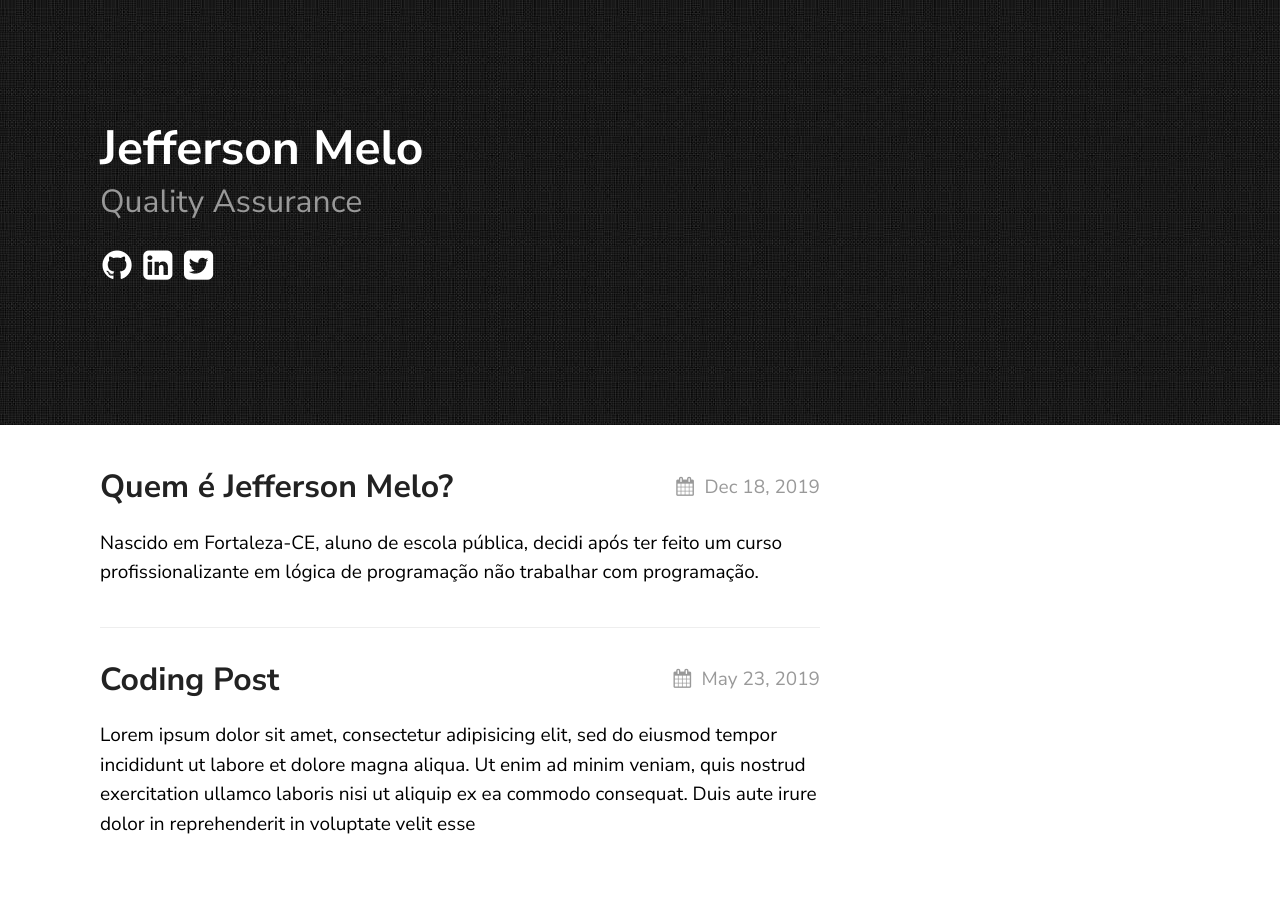
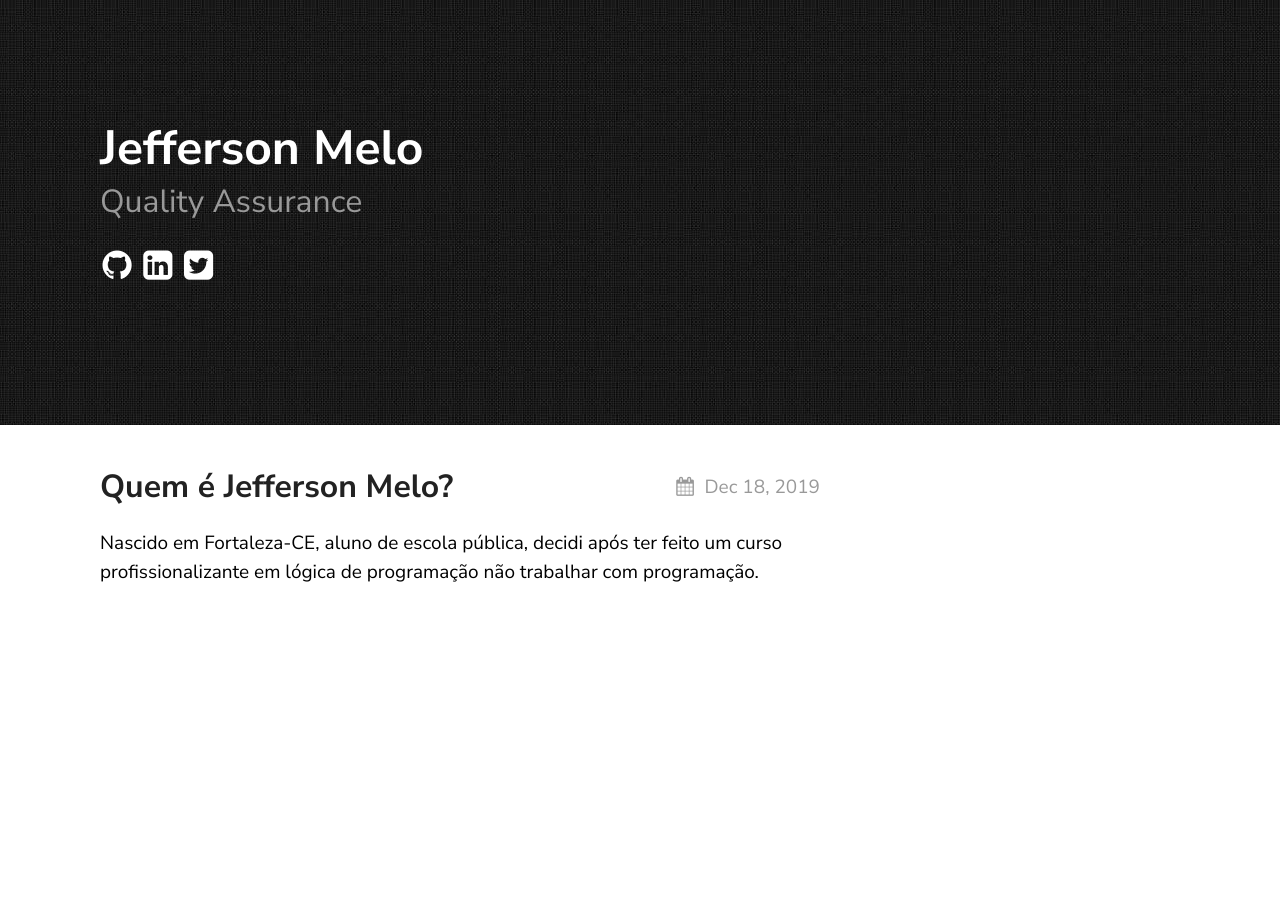
Before and after one commit to jeffersonmello8/jeffersonmello8.github.io, a Jekyll site: the page built from index.md, in a window 1280 px wide. Built offline with Jekyll 4.4.1, drawn with Linux system fonts in a browser that asks for light colours.

````diff
--- a/_includes/post_header.html
+++ b/_includes/post_header.html
@@ -3,7 +3,7 @@
 	<h1>{{ page.title }}</h1>
 	<h4 class="post-description">{{ page.description }}</h4>
 	<div class="post-date" style="margin-top:20px">
-		Published on {{ page.date | date: date_format }}
+		Publicado em {{ page.date | date: date_format }}
 	</div>
 	<ul class="post-tags">
 		{%- for tag in page.categories -%}
--- a/_posts/2019-12-18-coding-post.markdown
+++ /dev/null
@@ -1,32 +0,0 @@
----
-layout: post
-title:  "Coding Post"
-description: An example post which shows code rendering.
-date:   2019-05-23 21:03:36 +0530
-categories: Javascript NodeJS
----
-Lorem ipsum dolor sit amet, consectetur adipisicing elit, sed do eiusmod tempor incididunt ut labore et dolore magna aliqua. Ut enim ad minim veniam, quis nostrud exercitation ullamco laboris nisi ut aliquip ex ea commodo consequat. Duis aute irure dolor in reprehenderit in voluptate velit esse
-
-```javascript
-const express = require('express')
-const app = express()
-
-app.get('/', function (req, res) {
-  res.send('Hello World')
-})
-
-app.listen(3000)
-```
-
-Lorem ipsum dolor sit amet, consectetur adipisicing elit. Aliquam qui voluptatem excepturi nemo similique atque sapiente aperiam, dolorum deleniti! Esse quam perferendis temporibus nemo at molestias necessitatibus tenetur cupiditate sapiente. Lorem ipsum dolor sit amet, consectetur adipisicing elit. Nihil et voluptatibus non labore officiis assumenda, distinctio perspiciatis blanditiis nesciunt rerum molestias impedit fugiat nulla qui libero minima quasi! Libero, iure.
-
-```scss
-body {
-	font-family: 'Nunito Sans', sans-serif;
-	line-height: 1.5em;
-	margin: 0;
-	-webkit-font-smoothing: antialiased;
-	-moz-osx-font-smoothing: grayscale;
-}
-```
-Lorem ipsum dolor sit amet, consectetur adipisicing elit. Aliquam rerum, ratione impedit necessitatibus facere soluta odio repellat asperiores neque! Sunt iusto quia suscipit amet inventore eum, vel molestiae reiciendis alias.
````
Also changed, not shown: _posts/2019-12-18-quem-sou-eu.markdown (renamed from _posts/2019-12-18-vida-em-fortaleza.markdown).
